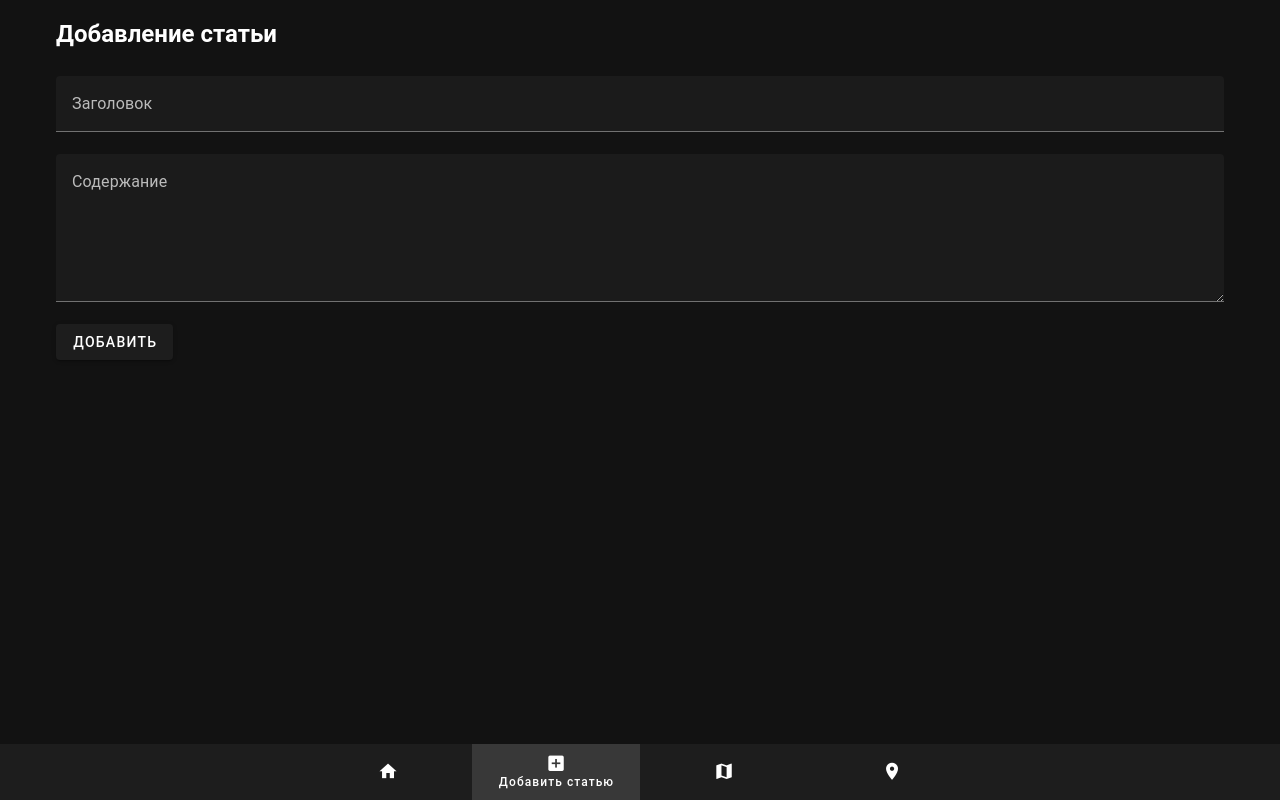
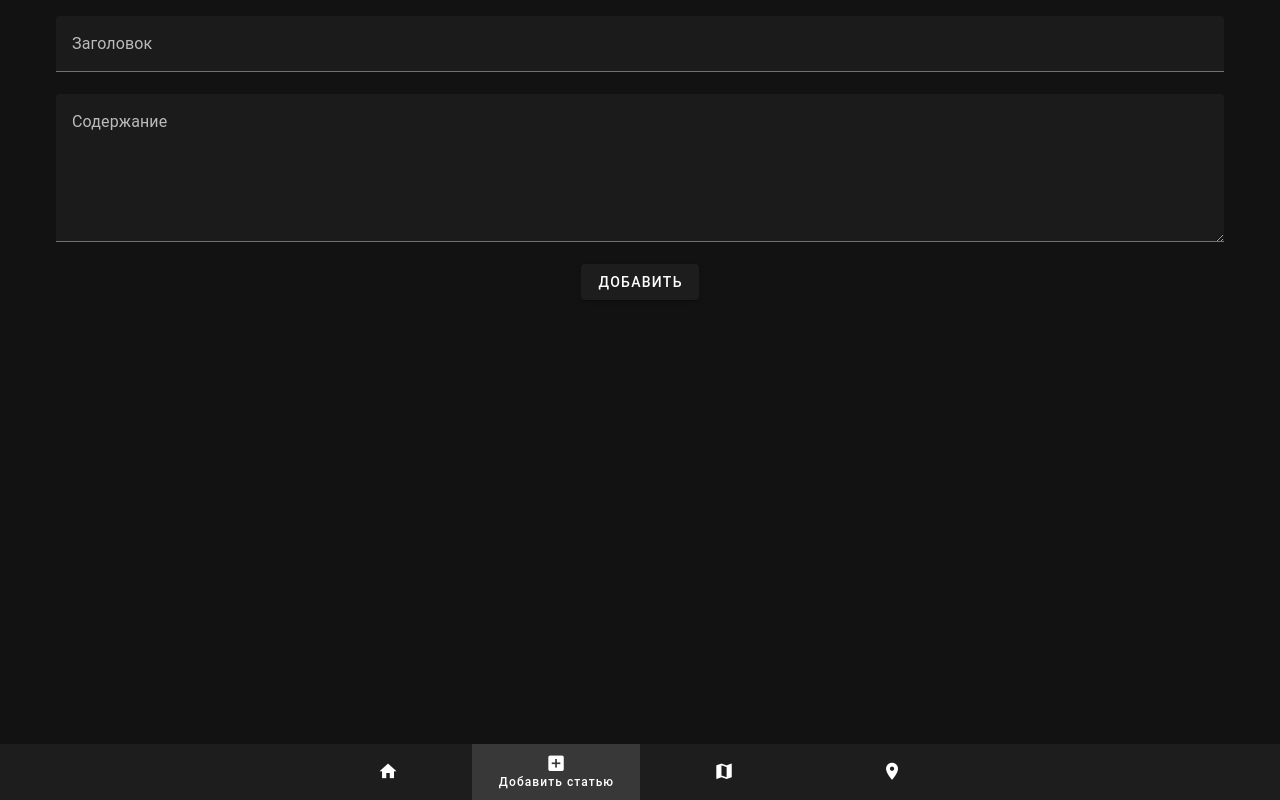
Before and after one commit to BakSnn/ArticlesAreal, a Vue app in the folder frontend/: page /about in a window 1280 px wide. Built offline with nearby package versions, Linux system fonts and the light colour scheme.

Commit message:
added form for add new article and created view

```diff
--- a/frontend/src/components/ArticleForm.vue
+++ b/frontend/src/components/ArticleForm.vue
@@ -16,14 +16,15 @@ function submit() {
 
 <template>
   <v-container>
-    <h2>Добавление статьи</h2>
-    <br />
-    <v-form>
-      <v-text-field v-model="title" label="Заголовок" required></v-text-field>
-      <v-textarea v-model="content" label="Содержание" required></v-textarea>
-      <v-btn @click="submit">Добавить</v-btn>
-    </v-form>
+    <div style="width: 200vh; max-width: 100%">
+      <v-form>
+        <v-text-field v-model="title" label="Заголовок" required></v-text-field>
+        <v-textarea v-model="content" label="Содержание" required></v-textarea>
+        <div class="d-flex justify-center">
+          <v-btn @click="submit">Добавить</v-btn>
+        </div>
+      </v-form>
+    </div>
   </v-container>
 </template>
-
 <style scoped></style>
```
Also changed, not shown: frontend/src/views/AddArticleView.vue (added, +13 -0 lines).
